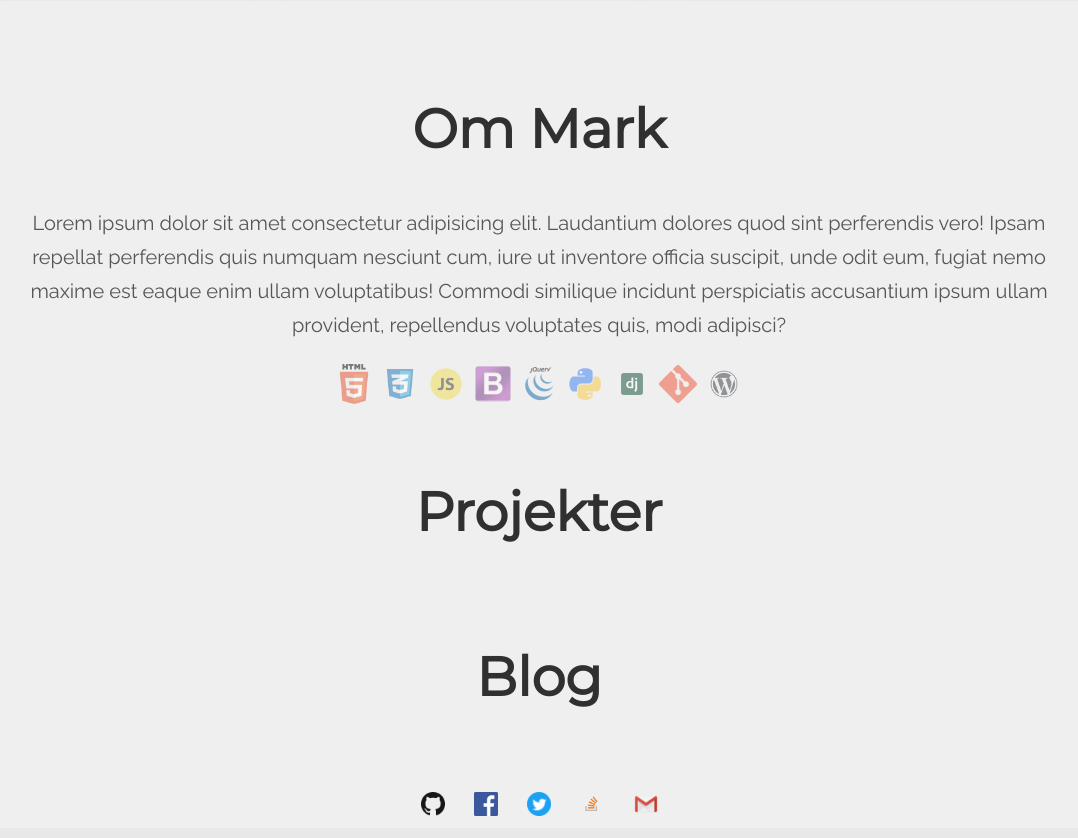
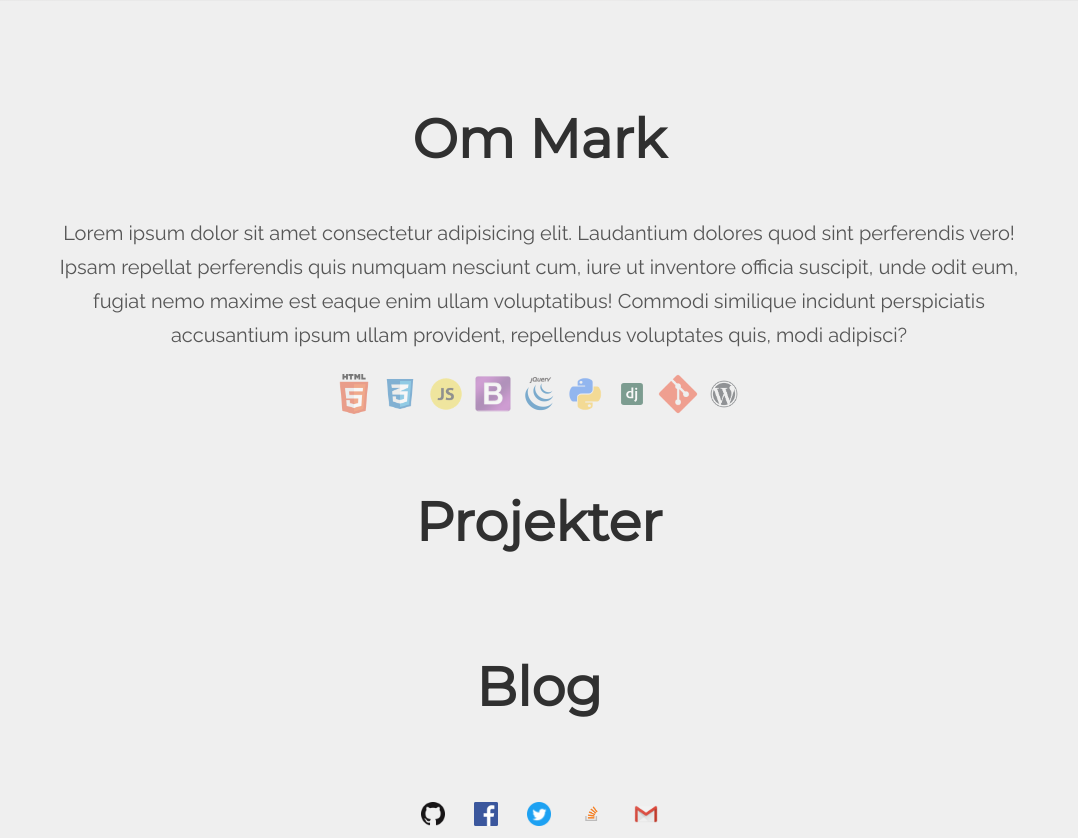
Before and after one commit to MarkP92/personal-portfolio, a Django app: page / in a window 1280 px wide. Shown: the part 759-1597 px from the top of the page, without its empty margins (101-1179 px from the left). Before the commit the page ends 1575 px from the top, so only its background shows below. Run offline with Django 3.2, Linux system fonts and the light colour scheme; data that the repository does not hold is empty; some libraries are stand-ins or nearby versions.

Commit message:
CSS changes

```diff
--- a/MyPortfolio/views.py
+++ b/MyPortfolio/views.py
@@ -11,5 +11,5 @@ class HomePage(ListView):
 
     def get_context_data(self, **kwargs):
         context = super(HomePage, self).get_context_data(**kwargs)
-        context.update({'post_list' : Post.objects.filter(published_at__lte=timezone.now()).order_by('-created_at')[:2], 'project_list' : Project.objects.order_by('-created_at')[:2], 'contact_form' : ContactForm})
+        context.update({'post_list' : Post.objects.filter(published_at__lte=timezone.now()).order_by('-created_at')[:3], 'project_list' : Project.objects.order_by('-created_at')[:2], 'contact_form' : ContactForm})
         return context
--- a/blog/templates/blog/post_detail.html
+++ b/blog/templates/blog/post_detail.html
@@ -7,7 +7,7 @@
             <p>Skrevet af: {{ post.author }}</p>
         </div>
     {% if post.image %}
-        <img class="post-image" src="{{ post.image.url }}" alt="post_image">
+        <img class="post-image" src="{{ post.image.url }}" alt="post image">
     {% endif %}
     <p class="post-content">{{ post.text|safe|linebreaksbr }}</p>
 {% endblock %}
--- a/manage.py
+++ b/manage.py
@@ -3,7 +3,7 @@ import os
 import sys
 
 if __name__ == "__main__":
-    os.environ.setdefault("DJANGO_SETTINGS_MODULE", "MyPortfolio.settings")
+    os.environ.setdefault("DJANGO_SETTINGS_MODULE", "MyPortfolio.settings)
     try:
         from django.core.management import execute_from_command_line
     except ImportError as exc:
--- a/static/css/style.css
+++ b/static/css/style.css
@@ -78,7 +78,7 @@ h1,h2,h3,h4,h5,h6 {
 .main-content {
     width: 100%;
     margin: auto;
-    margin-top: 50px;
+    margin-top: 60px;
     margin-bottom: 15px;
 }
 
--- a/templates/base.html
+++ b/templates/base.html
@@ -67,7 +67,7 @@
     {% block hero %}
     {% endblock %}
 
-    <div class="container-fluid main-content text-center">
+    <div class="container main-content text-center">
         <div class="col-xs-auto col-lg-auto">
             {% block content %}
             {% endblock %}
```
